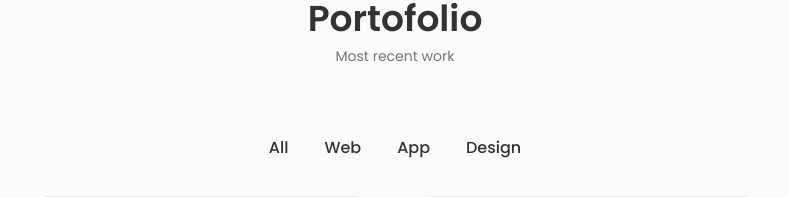
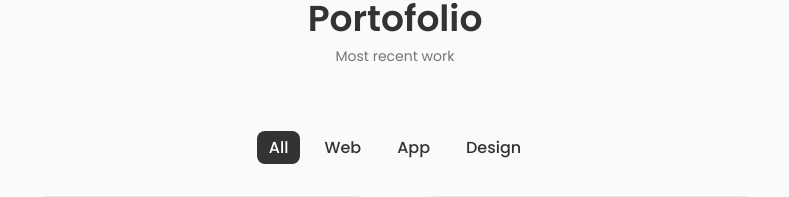
Before and after one commit to damar-glh/me, a React (Create React App) app: page / in a window 1280 px wide. Shown: the part 3410-3607 px from the top of the page, without its empty margins (245-1034 px from the left). Built offline with nearby package versions, Linux system fonts and the light colour scheme.

Commit message:
finish: add-portofolio-page

```diff
--- a/src/components/work/Works.jsx
+++ b/src/components/work/Works.jsx
@@ -21,6 +21,7 @@ const Works = () => {
   }, [item]);
   const handleClick = (e, index) => {
     setItem({name: e.target.textContent });
+    setActive(index);
   }
   return (
     <div>
@@ -28,7 +29,7 @@ const Works = () => {
       {projectsNav.map((item, index) => {
         return ( <span onClick={(e) => {
           handleClick(e, index)
-        }} className="work__item" key={index}>{item.name}</span>
+        }} className={`${active === index ? 'active-work' : ''} work__item`} key={index}>{item.name}</span>
       )
       })}
     </div>
--- a/src/components/work/work.css
+++ b/src/components/work/work.css
@@ -61,3 +61,9 @@ work__button-icon {
 .work__button:hover .work__button-icon {
     transform: translateX(0.25rem);
 }
+
+/* active work */
+.active-work {
+    background-color: var(--title-color);
+    color: var(--container-color);
+}
```
